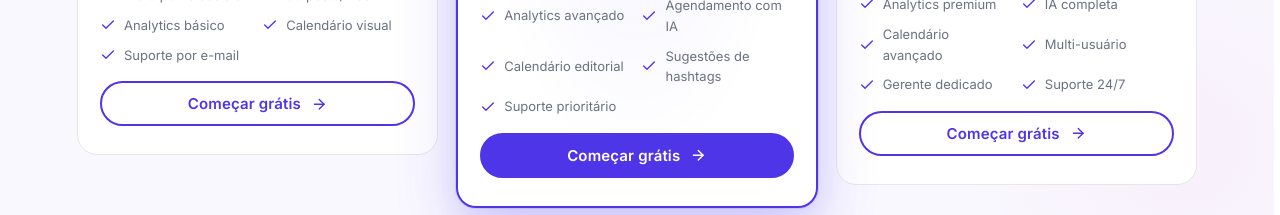
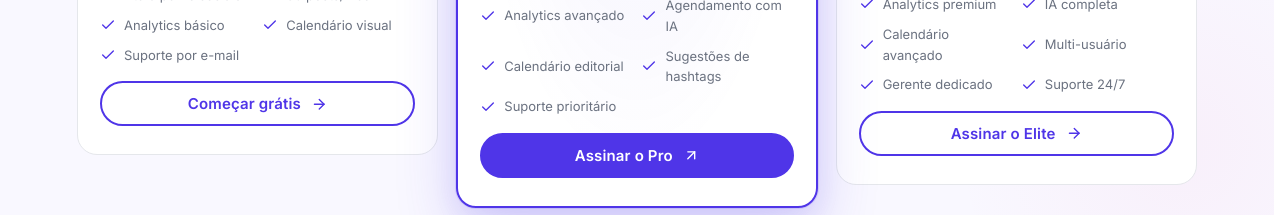
Before and after one commit to brenosemfreio/tcc, a React (Vite) app: page / in a window 1280 px wide. Shown: the part 4120-4335 px from the top of the page. Built offline with nearby package versions, Linux system fonts and the light colour scheme.

Commit message:
chore: auto sync [Claude]

```diff
--- a/src/pages/Landing/Landing.jsx
+++ b/src/pages/Landing/Landing.jsx
@@ -2,7 +2,7 @@ import { useState } from 'react'
 import { Link, useNavigate } from 'react-router-dom'
 import { motion } from 'framer-motion'
 import {
-  LuArrowRight, LuCheck, LuStar, LuChevronRight,
+  LuArrowRight, LuArrowUpRight, LuCheck, LuStar, LuChevronRight,
   LuZap, LuMessageCircle, LuRotateCcw, LuShieldCheck, LuCreditCard,
 } from 'react-icons/lu'
 
@@ -378,7 +378,7 @@ export default function Landing() {
                 <Button
                   variant={plan.highlight ? 'primary' : 'outline'}
                   fullWidth
-                  iconRight={<LuArrowRight />}
+                  iconRight={plan.highlight ? <LuArrowUpRight /> : <LuArrowRight />}
                   onClick={() => navigate('/cadastro')}
                 >
                   {plan.cta}
--- a/src/pages/Landing/data.js
+++ b/src/pages/Landing/data.js
@@ -61,7 +61,7 @@ export const PLANS = [
     monthly: 79,
     annual: 63,
     desc: 'Para criadores prontos para dominar o algoritmo.',
-    cta: 'Começar grátis',
+    cta: 'Assinar o Pro',
     features: ['Até 10 perfis sociais', 'Posts ilimitados', 'Analytics avançado', 'Agendamento com IA', 'Calendário editorial', 'Sugestões de hashtags', 'Suporte prioritário'],
     highlight: true,
   },
@@ -71,7 +71,7 @@ export const PLANS = [
     monthly: 199,
     annual: 159,
     desc: 'Acesso ilimitado para agências e times.',
-    cta: 'Começar grátis',
+    cta: 'Assinar o Elite',
     features: ['Perfis ilimitados', 'Posts ilimitados', 'Analytics premium', 'IA completa', 'Calendário avançado', 'Multi-usuário', 'Gerente dedicado', 'Suporte 24/7'],
     highlight: false,
   },
```
